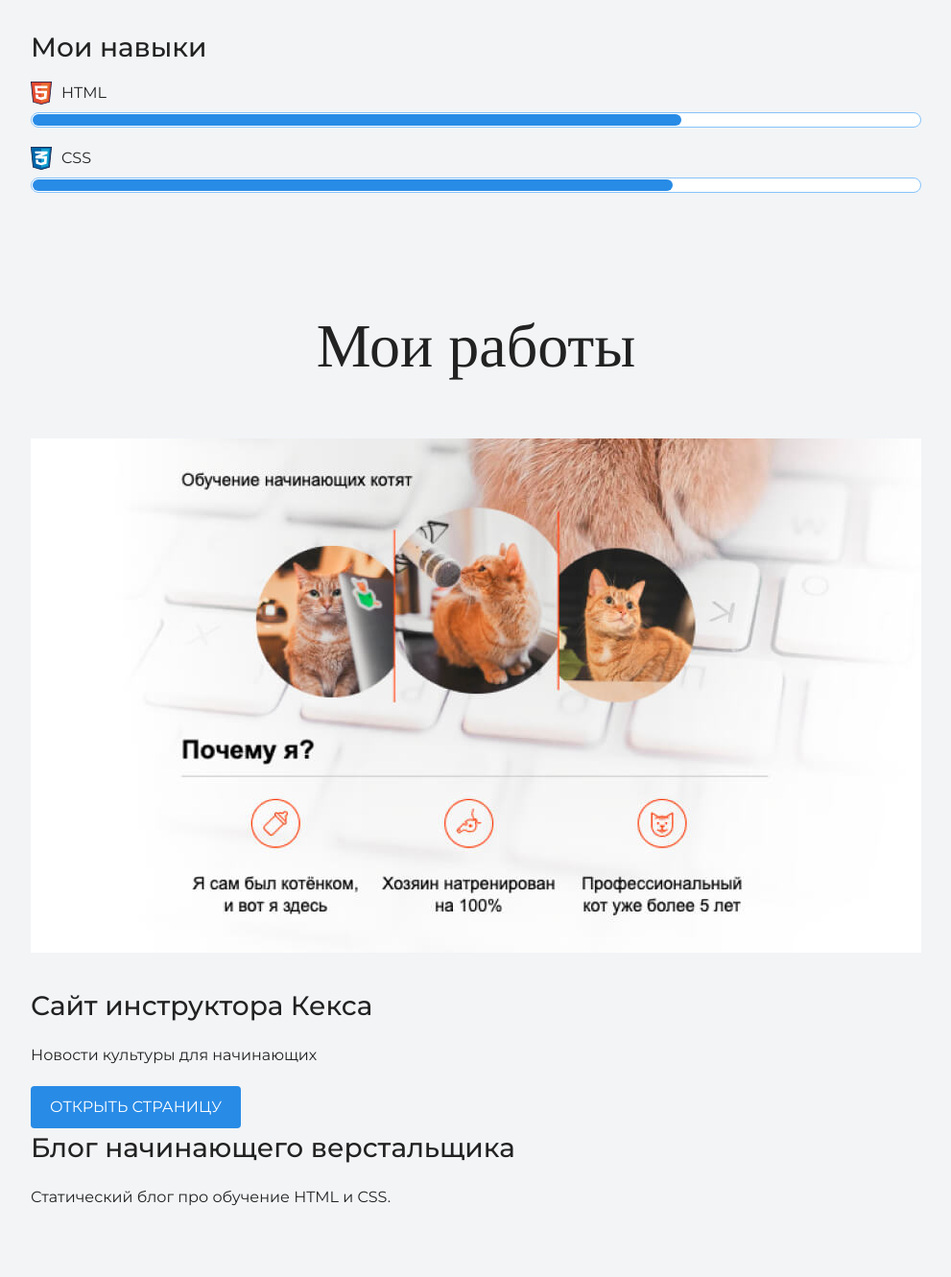
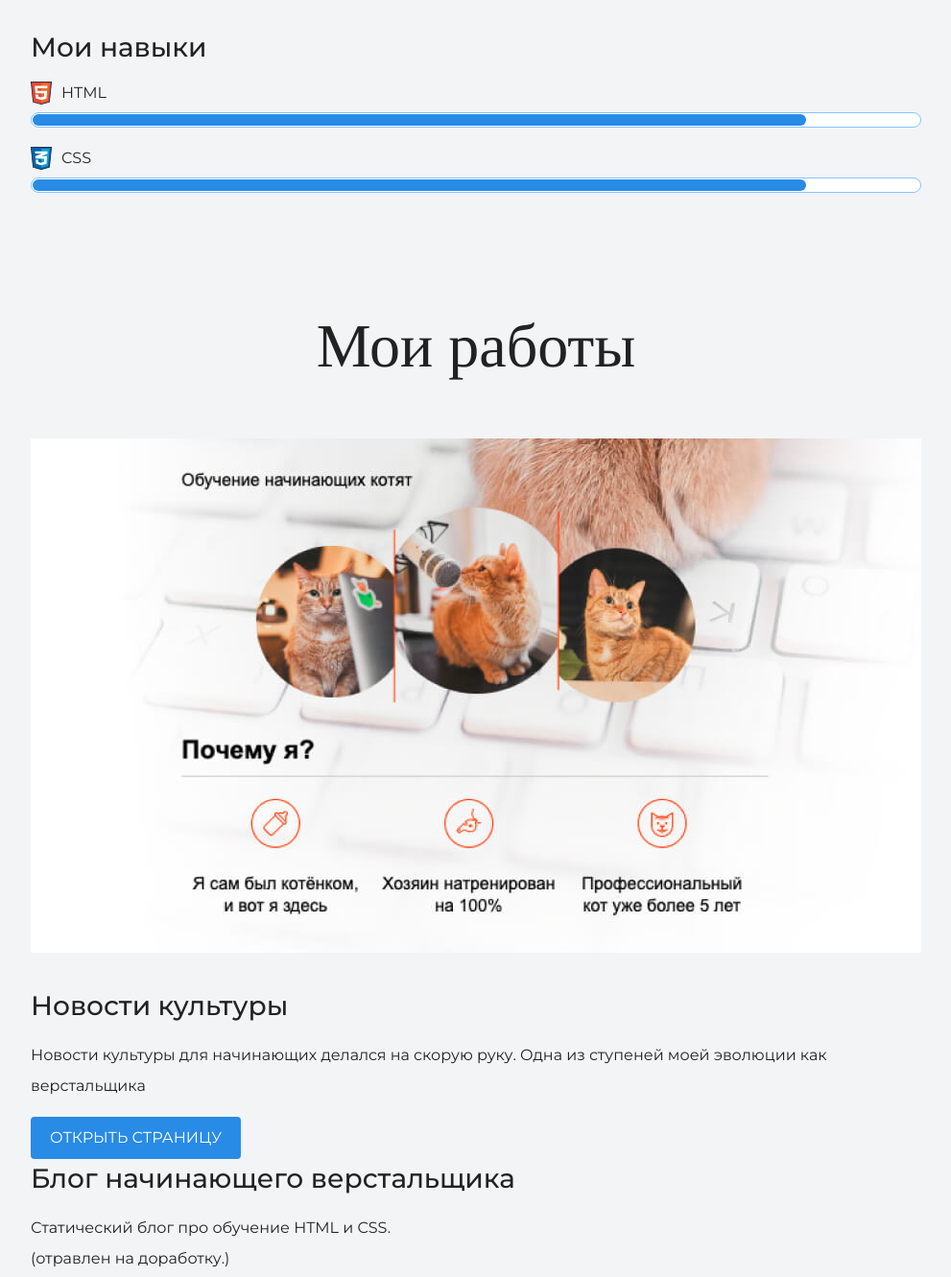
Before and after one commit to Eduard-ua/Eduard-ua.github.io__2, a plain HTML site: page index.html in a window 1280 px wide. Shown: the part 2237-3568 px from the top of the page at 96% size, without its empty margins (144-1135 px from the left). Drawn offline with Linux system fonts and the light colour scheme.

Commit message:
Описание
Немного поменял текст и описание

```diff
--- a/index.html
+++ b/index.html
@@ -39,9 +39,9 @@
 		    	<h3>Мои навыки</h3>
 		    	<dl class="skills-list">
 		    		<dt class="skill-html">HTML</dt>
-		    		<dd class="level"><div style="width: 73%;">73%</div></dd>
+		    		<dd class="level"><div style="width: 87%;">87%</div></dd>
 		    		<dt class="skill-css">CSS</dt>
-		    		<dd class="level"><div style="width: 72%;">72%</div></dd>
+		    		<dd class="level"><div style="width: 87%;">87%</div></dd>
 		    	</dl>
 		    </div>
 	    </div>
@@ -54,11 +54,13 @@
 	      <figure class="project-image">
 	      	<img src="files/project.jpg" width="928" height="536" alt="Сайт инструктора Кекса">
 	      </figure>
-	      <h3>Сайт инструктора Кекса</h3>
-	      <p>Новости культуры для начинающих</p>
+	      <h3>Новости культуры</h3>
+	      <p>Новости культуры для начинающих делался на скорую руку. Одна из ступеней моей эволюции как верстальщика</p>
 	      <a class="button" href="http://mrrybalka.pp.ua/-culture-news">Открыть страницу</a>
 	      <h3>Блог начинающего верстальщика</h3>
-	      <p>Статический блог про обучение HTML и CSS.</p>
+	      <p>Статический блог про обучение HTML и CSS. <br>
+		(отравлен на доработку.)</p>
+
 	    </div>
     </section>
 
```
